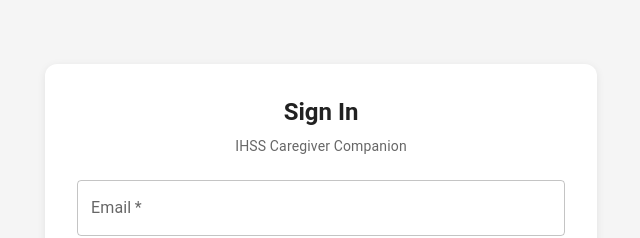
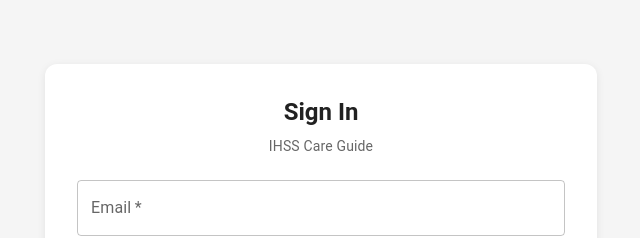
Before and after one commit to jeaninek74/IHSSCareGuide, a React (Vite) app in the folder apps/frontend/: page /login in a window 1280 px wide. Shown: the top 238 px of the page, without its empty margins (319-959 px from the left). Built offline with nearby package versions, Linux system fonts and the light colour scheme; no server answers.

Commit message:
fix: update all remaining branding from IHSS Caregiver Companion to IHSS Care Guide
- index.html: browser tab title
- Login.tsx: page heading
- Register.tsx: page heading
- Onboarding.tsx: welcome messages
- Disclaimer.tsx: legal text
- Terms.tsx: terms of service text
- worker.ts: email templates

```diff
--- a/apps/frontend/index.html
+++ b/apps/frontend/index.html
@@ -4,7 +4,7 @@
     <meta charset="UTF-8" />
     <link rel="icon" type="image/svg+xml" href="/favicon.svg" />
     <meta name="viewport" content="width=device-width, initial-scale=1.0" />
-    <title>IHSS Caregiver Companion</title>
+    <title>IHSS Care Guide</title>
   </head>
   <body>
     <div id="root"></div>
--- a/apps/frontend/src/pages/Disclaimer.tsx
+++ b/apps/frontend/src/pages/Disclaimer.tsx
@@ -16,7 +16,7 @@
 
         <Alert severity="warning" icon={<WarningAmberIcon />} sx={{ mb: 4 }}>
           <Typography fontWeight={600}>
-            IHSS Caregiver Companion is a workflow support tool only. It is not affiliated with, endorsed
+            IHSS Care Guide is a workflow support tool only. It is not affiliated with, endorsed
             by, or operated by any official IHSS program, the California Department of Social Services
             (CDSS), or the Electronic Services Portal (ESP).
           </Typography>
@@ -64,7 +64,7 @@
 
           <Typography variant="h6">Limitation of Liability</Typography>
           <Typography>
-            The operators of IHSS Caregiver Companion are not liable for any consequences arising from
+            The operators of IHSS Care Guide are not liable for any consequences arising from
             reliance on information provided by this App, including but not limited to missed deadlines,
             compliance failures, or errors in documentation. Use of this App is at your own risk.
           </Typography>
--- a/apps/frontend/src/pages/Login.tsx
+++ b/apps/frontend/src/pages/Login.tsx
@@ -46,7 +46,7 @@
                 Sign In
               </Typography>
               <Typography variant="body2" color="text.secondary" mt={1}>
-                IHSS Caregiver Companion
+                IHSS Care Guide
               </Typography>
             </Box>
             {error && <Alert severity="error">{error}</Alert>}
--- a/apps/frontend/src/pages/Onboarding.tsx
+++ b/apps/frontend/src/pages/Onboarding.tsx
@@ -53,7 +53,7 @@
           <Box textAlign="center">
             <CheckCircleOutlineIcon sx={{ fontSize: 64, color: 'primary.main', mb: 2 }} />
             <Typography variant="h5" fontWeight={700} gutterBottom>
-              Welcome to IHSS Caregiver Companion
+              Welcome to IHSS Care Guide
             </Typography>
             <Typography color="text.secondary" sx={{ mb: 3 }}>
               Hello{user?.email ? `, ${user.email.split('@')[0]}` : ''}! This quick setup will help you understand
@@ -203,7 +203,7 @@
               </Typography>
             </Box>
             <Alert severity="success">
-              Welcome to IHSS Caregiver Companion. Let's get started!
+              Welcome to IHSS Care Guide. Let's get started!
             </Alert>
           </Box>
         )}
--- a/apps/frontend/src/pages/Register.tsx
+++ b/apps/frontend/src/pages/Register.tsx
@@ -48,7 +48,7 @@
                 Create Account
               </Typography>
               <Typography variant="body2" color="text.secondary" mt={1}>
-                IHSS Caregiver Companion
+                IHSS Care Guide
               </Typography>
             </Box>
             {error && <Alert severity="error">{error}</Alert>}
--- a/apps/frontend/src/pages/Terms.tsx
+++ b/apps/frontend/src/pages/Terms.tsx
@@ -16,13 +16,13 @@
         <Box sx={{ '& h6': { mt: 4, mb: 1, fontWeight: 700 }, '& p': { mb: 2, lineHeight: 1.8 } }}>
           <Typography variant="h6">1. Acceptance of Terms</Typography>
           <Typography>
-            By accessing or using the IHSS Caregiver Companion application ("the App"), you agree to be bound
+            By accessing or using the IHSS Care Guide application ("the App"), you agree to be bound
             by these Terms of Service. If you do not agree, please do not use the App.
           </Typography>
 
           <Typography variant="h6">2. Description of Service</Typography>
           <Typography>
-            IHSS Caregiver Companion is a workflow support tool designed to help In-Home Supportive Services
+            IHSS Care Guide is a workflow support tool designed to help In-Home Supportive Services
             (IHSS) caregivers organize shift documentation, generate structured care notes, and access
             general guidance about IHSS and ESP workflows. The App is a companion tool only and does not
             replace any official IHSS or Electronic Services Portal (ESP) system.
@@ -66,7 +66,7 @@
 
           <Typography variant="h6">8. Limitation of Liability</Typography>
           <Typography>
-            To the fullest extent permitted by law, IHSS Caregiver Companion and its operators shall not be
+            To the fullest extent permitted by law, IHSS Care Guide and its operators shall not be
             liable for any indirect, incidental, special, or consequential damages arising from your use of
             the App, including any errors in AI-generated content or missed compliance deadlines.
           </Typography>
```
Also changed, not shown: 1 other file (tests, documents, lock files or other folders).
